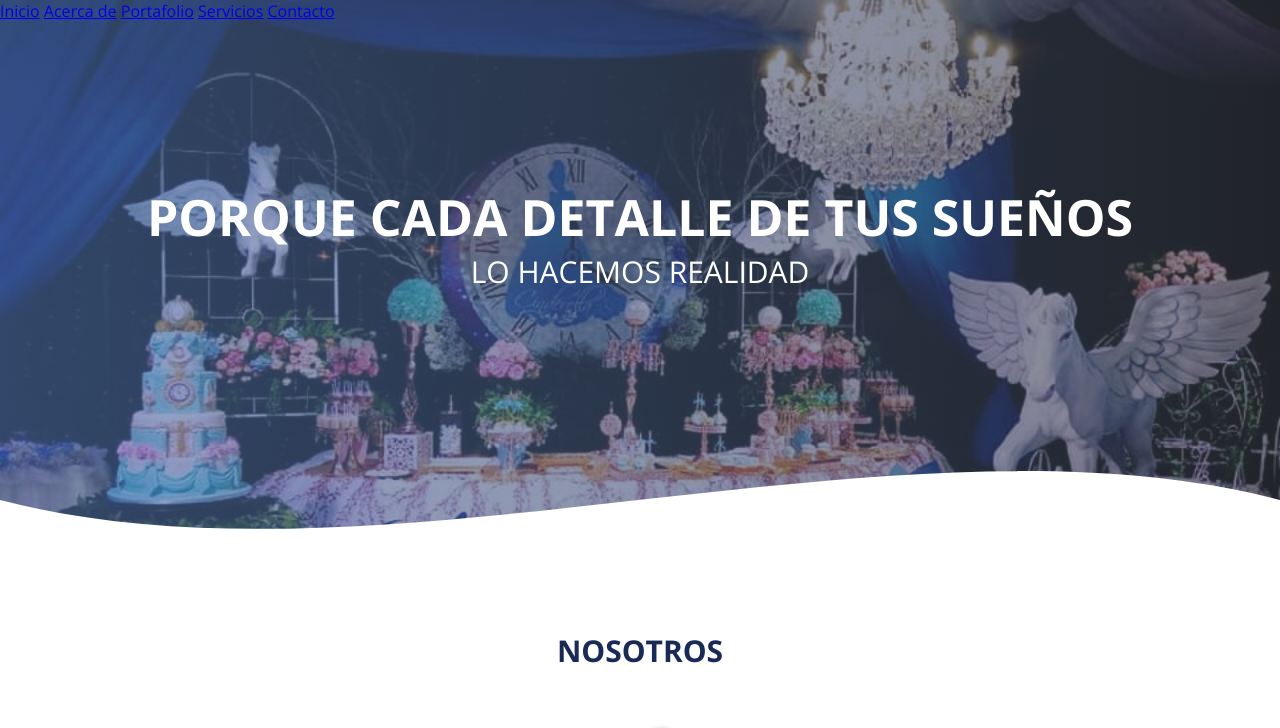
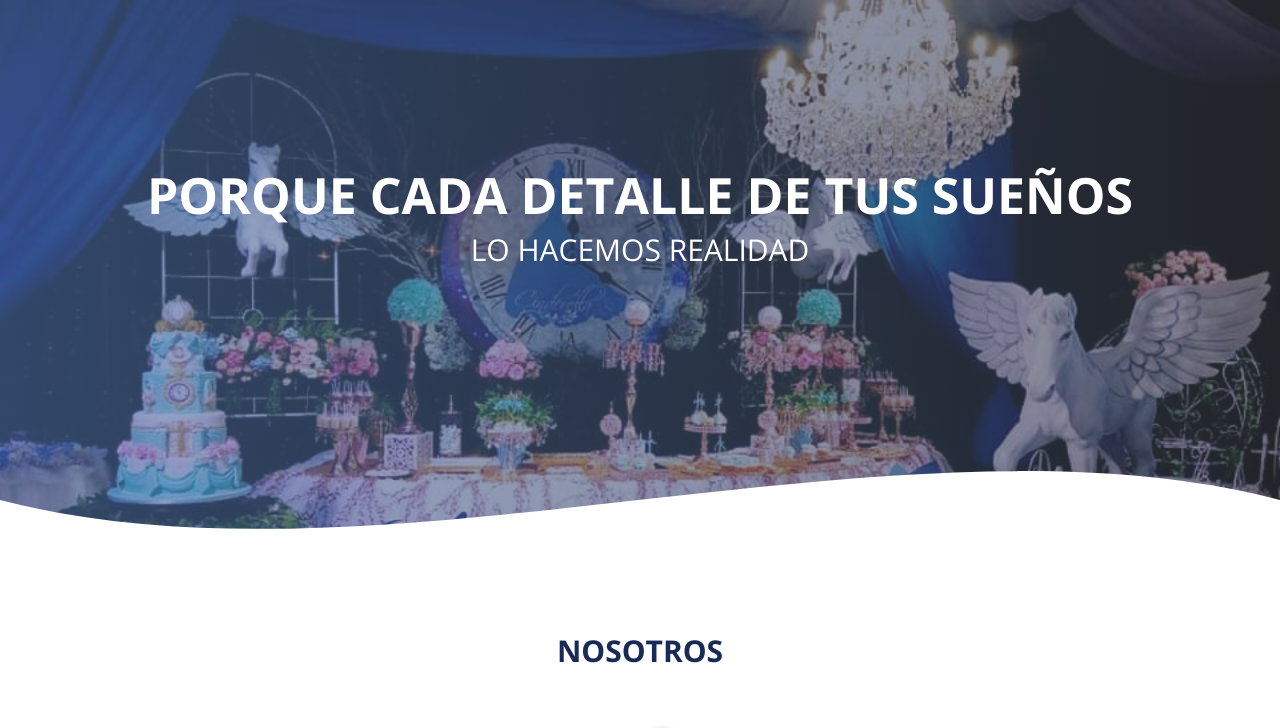
Before and after one commit to danixallalle1005/p-ginaangelinaeventos, a plain HTML site: page index.html in a window 1280 px wide. Shown: the top 728 px of the page. Drawn offline with nearby package versions, Linux system fonts and the light colour scheme.

Commit message:
Update index.html

```diff
--- a/index.html
+++ b/index.html
@@ -13,13 +13,6 @@
 
 <body>
     <header>
-        <nav>
-            <a href="#">Inicio</a>
-            <a href="#">Acerca de</a>
-            <a href="#">Portafolio</a>
-            <a href="#">Servicios</a>
-            <a href="#">Contacto</a>
-        </nav>
         <section class="textos-header">
             <h1>PORQUE CADA DETALLE DE TUS SUEÑOS</h1>
             <h2>LO HACEMOS REALIDAD</h2>
```
